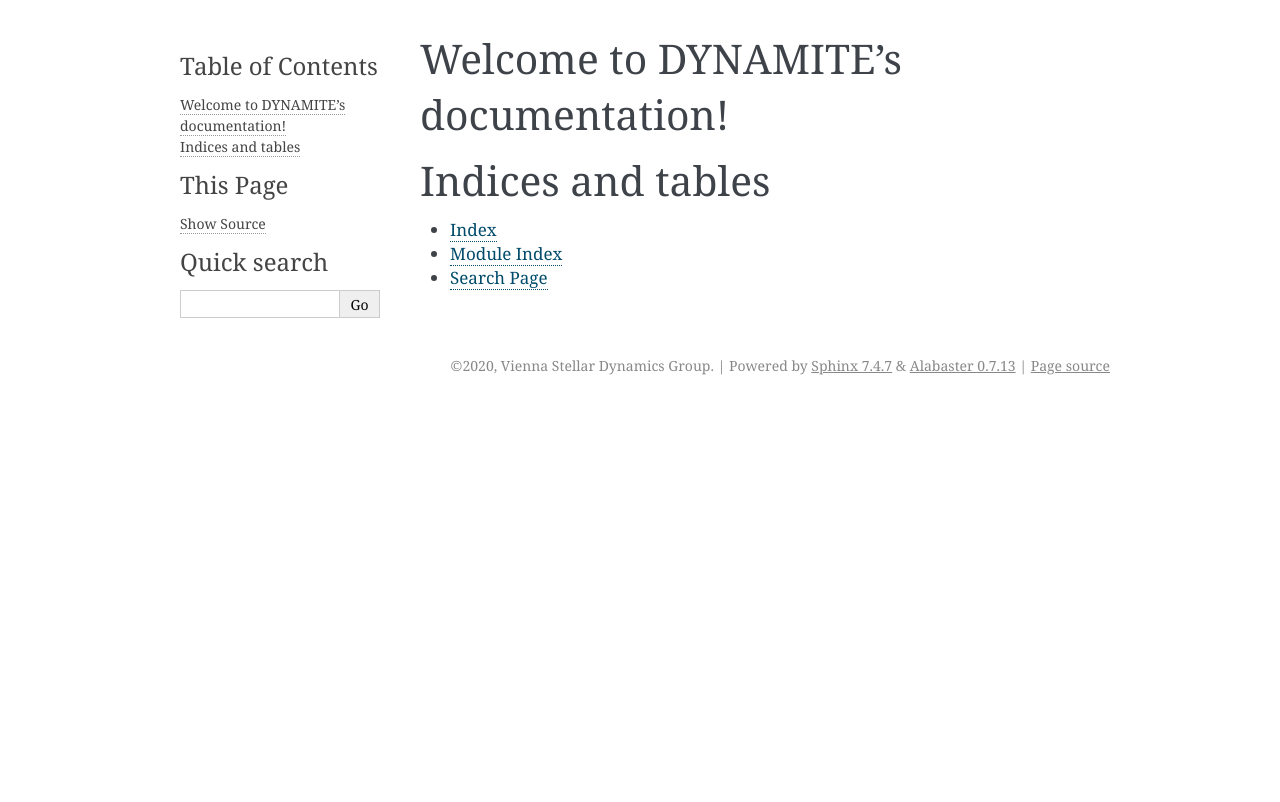
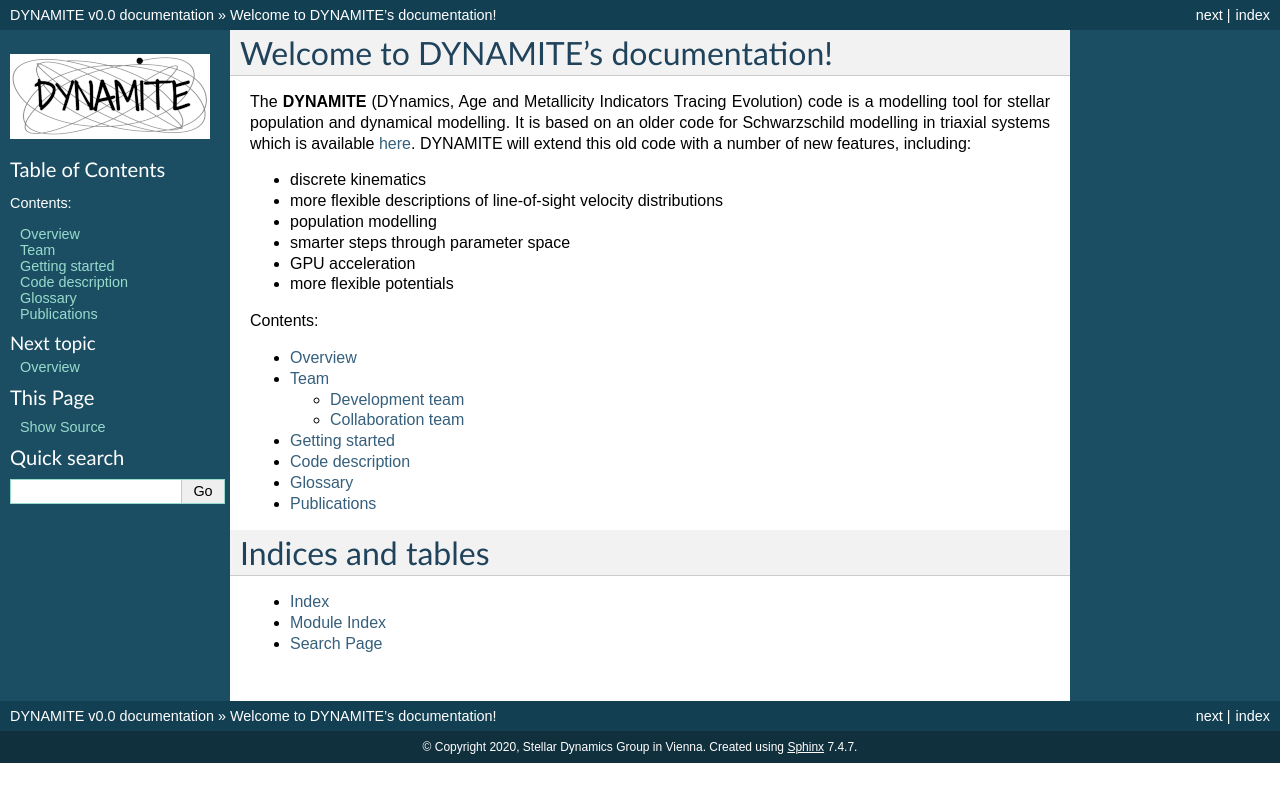
Before and after one commit to dynamics-of-stellar-systems/dynamite, a Sphinx documentation site: the page built from docs/index.rst, in a window 1280 px wide. Shown: the top 802 px of the page. Built offline with Sphinx 7.4.7, drawn with Linux system fonts in a browser that asks for light colours.

Commit message:
Set up documentation

```diff
--- /dev/null
+++ b/docs/codedescription.rst
@@ -0,0 +1,5 @@
+.. _code-description:
+
+****************
+Code description
+****************
--- a/docs/conf.py
+++ b/docs/conf.py
@@ -18,11 +18,11 @@
 # -- Project information -----------------------------------------------------
 
 project = 'DYNAMITE'
-copyright = '2020, Vienna Stellar Dynamics Group'
-author = 'Vienna Stellar Dynamics Group'
+copyright = '2020, Stellar Dynamics Group in Vienna'
+author = 'Stellar Dynamics Group in Vienna'
 
 # The full version, including alpha/beta/rc tags
-release = '0.0.0'
+release = 'v0.0'
 
 
 # -- General configuration ---------------------------------------------------
@@ -30,11 +30,17 @@ release = '0.0.0'
 # Add any Sphinx extension module names here, as strings. They can be
 # extensions coming with Sphinx (named 'sphinx.ext.*') or your custom
 # ones.
-extensions = [
+extensions = ['sphinx.ext.mathjax',
+              'sphinx.ext.autodoc',
+              'sphinx.ext.doctest',
+              'sphinx.ext.inheritance_diagram'
 ]
 
 # Add any paths that contain templates here, relative to this directory.
 templates_path = ['_templates']
+
+source_suffix = '.rst'
+
 
 # List of patterns, relative to source directory, that match files and
 # directories to ignore when looking for source files.
@@ -47,9 +53,57 @@ exclude_patterns = ['_build', 'Thumbs.db', '.DS_Store']
 # The theme to use for HTML and HTML Help pages.  See the documentation for
 # a list of builtin themes.
 #
+'''
+# Uncomment to use alabaster theme
+import alabaster
+html_theme_path = [alabaster.get_path()]
+extensions = ['alabaster']
 html_theme = 'alabaster'
+'''
+
+html_theme = 'classic'
 
 # Add any paths that contain custom static files (such as style sheets) here,
 # relative to this directory. They are copied after the builtin static files,
 # so a file named "default.css" will overwrite the builtin "default.css".
 html_static_path = ['_static']
+
+html_logo = 'logothicksmall.png'
+
+html_sidebars = { '**': ['globaltoc.html', 'relations.html', 'sourcelink.html', 'searchbox.html'] }
+
+
+
+# -- Options for LaTeX output --------------------------------------------------
+
+# The paper size ('letter' or 'a4').
+#latex_paper_size = 'letter'
+
+# The font size ('10pt', '11pt' or '12pt').
+#latex_font_size = '10pt'
+
+# Grouping the document tree into LaTeX files. List of tuples
+# (source start file, target name, title, author, documentclass [howto/manual]).
+##latex_documents = [
+##  ('index', 'sampledoc.tex', u'sampledoc Documentation',
+##   u'John Hunter, Fernando Perez, Michael Droettboom', 'manual'),
+##]
+
+latex_engine = 'pdflatex'
+
+# The name of an image file (relative to this directory) to place at the top of
+# the title page.
+#latex_logo = None
+
+# For "manual" documents, if this is true, then toplevel headings are parts,
+# not chapters.
+#latex_use_parts = False
+
+# Additional stuff for the LaTeX preamble.
+#latex_preamble = ''
+
+# Documents to append as an appendix to all manuals.
+#latex_appendices = []
+
+# If false, no module index is generated.
+#latex_use_modindex = True
--- /dev/null
+++ b/docs/glossary.rst
@@ -0,0 +1,5 @@
+.. _glossary:
+
+********
+Glossary
+********
--- a/docs/index.rst
+++ b/docs/index.rst
@@ -1,15 +1,30 @@
 .. DYNAMITE documentation master file, created by
-   sphinx-quickstart on Wed Sep 30 22:54:20 2020.
+   sphinx-quickstart on Thu Sep 24 12:12:24 2020.
    You can adapt this file completely to your liking, but it should at least
    contain the root `toctree` directive.
 
 Welcome to DYNAMITE's documentation!
 ====================================
 
+The **DYNAMITE** (DYnamics, Age and Metallicity Indicators Tracing Evolution) code is a modelling tool for stellar population and dynamical modelling. It is based on an older code for Schwarzschild modelling in triaxial systems which is available `here <https://github.com/dynamics-of-stellar-systems/triaxschwarz>`_. DYNAMITE will extend this old code with a number of new features, including:
+
+* discrete kinematics
+* more flexible descriptions of line-of-sight velocity distributions
+* population modelling
+* smarter steps through parameter space
+* GPU acceleration
+* more flexible potentials
+
 .. toctree::
    :maxdepth: 2
    :caption: Contents:
 
+   overview.rst
+   team.rst
+   gettingstarted.rst
+   codedescription.rst
+   glossary.rst
+   publications.rst
 
 
 Indices and tables
--- /dev/null
+++ b/docs/publications.rst
@@ -0,0 +1,5 @@
+.. _publications:
+
+************
+Publications
+************
--- /dev/null
+++ b/docs/team.rst
@@ -0,0 +1,50 @@
+.. _team:
+
+****
+Team
+****
+
+DYNAMITE is mainly developed at the University of Vienna.
+
+Our members are organised into a development team (who are currently involved in coding) and a collaboration team (who are involved in a number of related projects, both scientific and computational). With this distinction, we want to accelerate progress amongst the development team whilst keeping the wider team informed when we reach significant milestones. As we progress, movement between the teams - as well as addition of new members to both - is highly likely.
+
+
+.. _development-team:
+
+Development team
+================
+
+The development team are those currently involved in coding for DYNAMITE:
+
+* Prashin Jethwa (``prashin.jethwa@univie.ac.at``), postdoc at Uni Wien, co-ordinating and coding for DYNAMITE;
+
+* Sabine Thater (``sabine.thater@univie.ac.at``), postdoc at Uni Wien working on the development of DYNAMITE. In the past, she applied the axisymmetric and the triaxial Schwarzschild code to centers of galaxies. She is also the main author of the Schwpy installation guide.
+
+* Thomas Maindl (``thomas.maindl@univie.ac.at``)
+
+* Glenn van de Ven (``glenn.vandeven@univie.ac.at``), one of the authors of the original triaxial Schwarzschild code that DYNAMITE is based upon.
+
+
+.. _collaboration-team:
+
+Collaboration team
+==================
+
+These members are involved in projects related to DYNAMITE, both scientific and computational.
+
+* Tadeja Versic
+* Francisco Aros
+* Christine Ackerl (``christine.ackerl@univie.ac.at``)
+* Eszter Pozna
+* Alina Boecker
+* Katja Fahrion
+* Adriano Poci
+* Alireza Molaeinezhad
+* Mariya Lyubenova
+* Jesus Falcon Barroso
+* Laura Watkins
+* Ling Zhu
+* Alice Zocchi
+* Ryan Leamann
+* Michela Rubino
+* Gauri Sharma
```
Also changed, not shown: docs/gettingstarted.rst (added, +14 -0 lines), docs/overview.rst (added, +7 -0 lines), docs/logothick.png (added), docs/logothicksmall.png (added), 1 other file.
